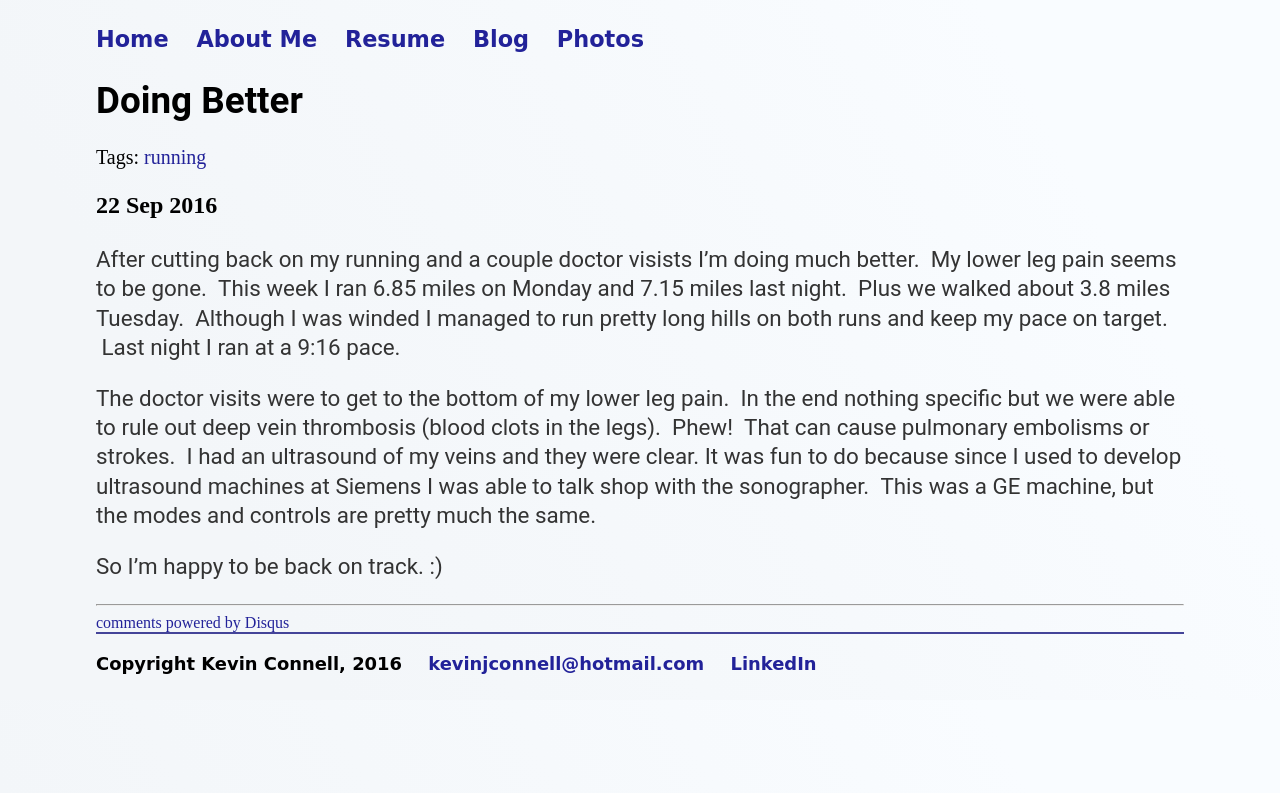
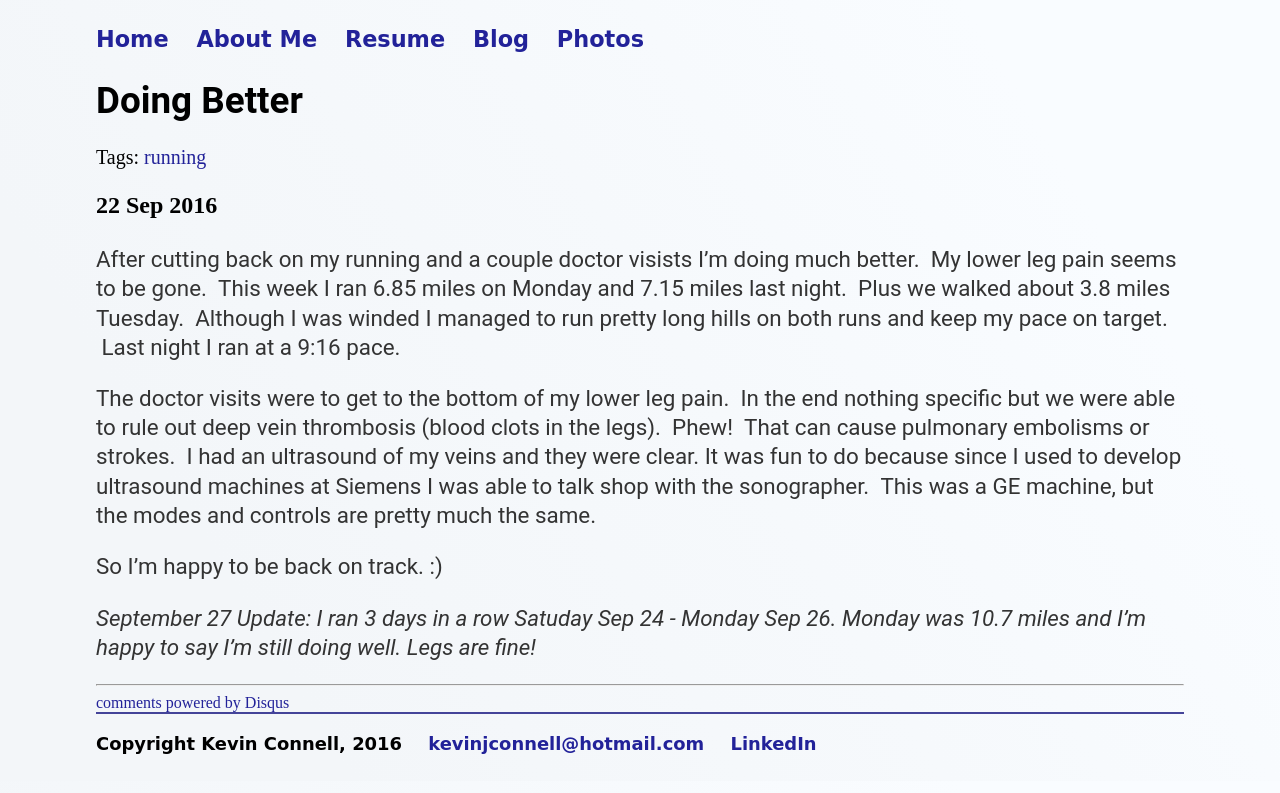
Before and after one commit to mo4dawg/mo4dawg.github.io, a Jekyll site: the page built from _posts/2016-09-22-doing-better.md, in a window 1280 px wide. Shown: the top 793 px of the page. Built offline with Jekyll 4.4.1, drawn with Linux system fonts in a browser that asks for light colours; comment, search, counter and statistics services are not loaded.

Commit message:
Update 2016-09-22-doing-better.md

```diff
--- a/_posts/2016-09-22-doing-better.md
+++ b/_posts/2016-09-22-doing-better.md
@@ -12,3 +12,5 @@ After cutting back on my running and a couple doctor visists I'm doing much bett
 The doctor visits were to get to the bottom of my lower leg pain.  &nbsp;In the end nothing specific but we were able to rule out deep vein thrombosis (blood clots in the legs).  &nbsp;Phew!  &nbsp;That can cause pulmonary embolisms or strokes.  &nbsp;I had an ultrasound of my veins and they were clear.  It was fun to do because since I used to develop ultrasound machines at Siemens I was able to talk shop with the sonographer.  &nbsp;This was a GE machine, but the modes and controls are pretty much the same.
 
 So I'm happy to be back on track. :)
+
+*September 27 Update: I ran 3 days in a row Satuday Sep 24 - Monday Sep 26.  Monday was 10.7 miles and I'm happy to say I'm still doing well.  Legs are fine!*
```
